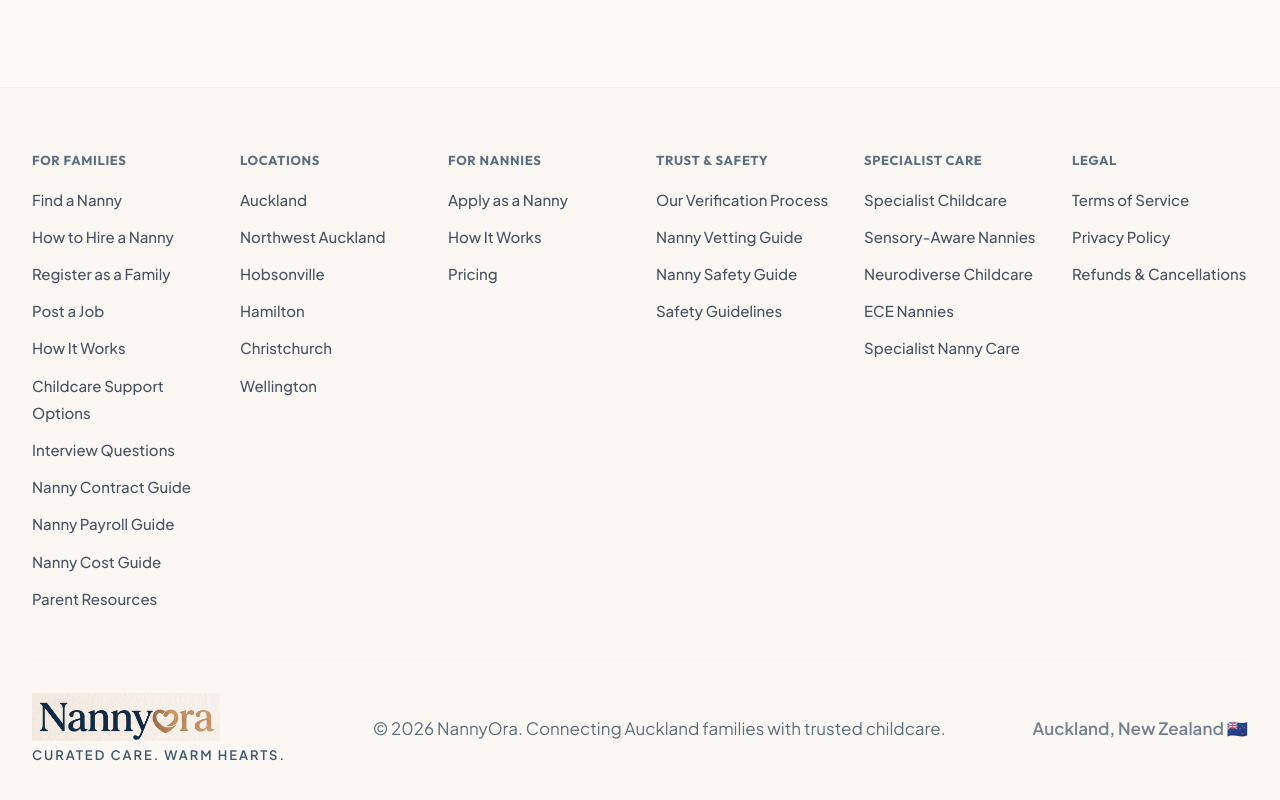
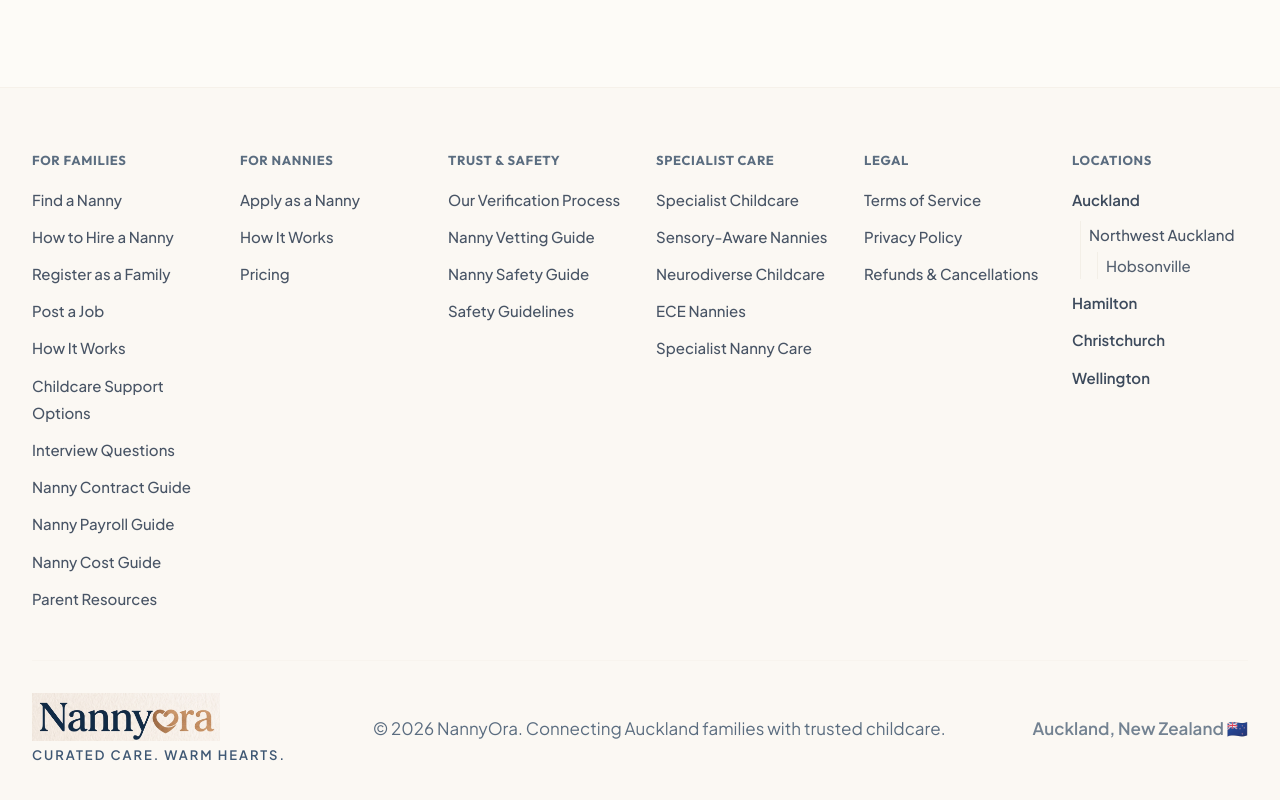
Before and after one commit to Zreeshah/nanny-ora, a Next.js app: page /verification-process in a window 1280 px wide. Shown: the part 4441-5241 px from the top of the page. Built offline with nearby package versions, Linux system fonts and the light colour scheme; no server answers.

Commit message:
Nest location links by region

```diff
--- a/src/components/layout/Footer.tsx
+++ b/src/components/layout/Footer.tsx
@@ -1,5 +1,6 @@
 import Link from "next/link";
 import Image from "next/image";
+import { locationNavigation } from "@/lib/location-navigation";
 
 const footerLinks = {
   "For Families": [
@@ -14,14 +15,6 @@
     { href: "/nanny-payroll", label: "Nanny Payroll Guide" },
     { href: "/nanny-cost", label: "Nanny Cost Guide" },
     { href: "/parent-resources", label: "Parent Resources" },
-  ],
-  "Locations": [
-    { href: "/nannies/auckland", label: "Auckland" },
-    { href: "/nannies/auckland/northwest-auckland", label: "Northwest Auckland" },
-    { href: "/nannies/auckland/hobsonville", label: "Hobsonville" },
-    { href: "/nannies/hamilton", label: "Hamilton" },
-    { href: "/nannies/christchurch", label: "Christchurch" },
-    { href: "/nannies/wellington", label: "Wellington" },
   ],
   "For Nannies": [
     { href: "/apply-as-nanny", label: "Apply as a Nanny" },
@@ -71,6 +64,49 @@
               </ul>
             </div>
           ))}
+          <div>
+            <h3 className="text-xs font-bold uppercase tracking-wider text-muted-foreground mb-4">Locations</h3>
+            <ul className="space-y-2.5">
+              {locationNavigation.map((location) => (
+                <li key={location.href}>
+                  <Link
+                    href={location.href}
+                    className="text-sm font-semibold text-foreground/80 hover:text-primary transition-colors duration-200"
+                  >
+                    {location.label}
+                  </Link>
+                  {location.children && (
+                    <ul className="mt-2 ml-2 border-l border-border/40 pl-2 space-y-2">
+                      {location.children.map((subregion) => (
+                        <li key={subregion.href}>
+                          <Link
+                            href={subregion.href}
+                            className="text-sm font-medium text-foreground/75 hover:text-primary transition-colors duration-200"
+                          >
+                            {subregion.label}
+                          </Link>
+                          {subregion.children && (
+                            <ul className="mt-1 ml-2 border-l border-border/40 pl-2 space-y-1">
+                              {subregion.children.map((suburb) => (
+                                <li key={suburb.href}>
+                                  <Link
+                                    href={suburb.href}
+                                    className="text-sm font-medium text-foreground/70 hover:text-primary transition-colors duration-200"
+                                  >
+                                    {suburb.label}
+                                  </Link>
+                                </li>
+                              ))}
+                            </ul>
+                          )}
+                        </li>
+                      ))}
+                    </ul>
+                  )}
+                </li>
+              ))}
+            </ul>
+          </div>
         </div>
 
         {/* Divider */}
--- a/src/components/layout/Header.tsx
+++ b/src/components/layout/Header.tsx
@@ -7,21 +7,13 @@
 import { Menu, X, LogOut, LayoutDashboard, ChevronDown } from "lucide-react";
 import { useState } from "react";
 import { Button } from "@/components/ui/Button";
+import { locationNavigation, type LocationNavigationLink } from "@/lib/location-navigation";
 
 const navLinks = [
   { href: "/find-a-nanny", label: "Find a Nanny" },
   { href: "/how-it-works", label: "How It Works" },
   { href: "/trust-and-safety", label: "Trust & Safety" },
   { href: "/pricing", label: "Pricing" },
-];
-
-const locationLinks = [
-  { href: "/nannies/auckland", label: "Auckland" },
-  { href: "/nannies/auckland/northwest-auckland", label: "Northwest Auckland" },
-  { href: "/nannies/auckland/hobsonville", label: "Hobsonville" },
-  { href: "/nannies/hamilton", label: "Hamilton" },
-  { href: "/nannies/christchurch", label: "Christchurch" },
-  { href: "/nannies/wellington", label: "Wellington" },
 ];
 
 export function Header() {
@@ -31,6 +23,36 @@
   const [desktopLocationsOpen, setDesktopLocationsOpen] = useState(false);
   const [mobileLocationsOpen, setMobileLocationsOpen] = useState(false);
   const isLocationPage = pathname.startsWith("/nannies/");
+
+  const renderLocationLinks = (links: LocationNavigationLink[], depth = 0) => (
+    <div className={depth === 0 ? "space-y-0.5" : "ml-3 border-l border-border/40 pl-2"}>
+      {links.map((link) => {
+        const isCurrentLocation = pathname === link.href || pathname.startsWith(`${link.href}/`);
+
+        return (
+          <div key={link.href}>
+            <Link
+              href={link.href}
+              onClick={() => {
+                setDesktopLocationsOpen(false);
+                setMobileMenuOpen(false);
+                setMobileLocationsOpen(false);
+              }}
+              className={cn(
+                "block rounded-xl px-3 py-2.5 text-sm font-medium transition-colors min-h-[44px]",
+                isCurrentLocation
+                  ? "bg-primary/5 text-primary"
+                  : "text-foreground/80 hover:bg-secondary/50 hover:text-foreground"
+              )}
+            >
+              {link.label}
+            </Link>
+            {link.children && renderLocationLinks(link.children, depth + 1)}
+          </div>
+        );
+      })}
+    </div>
+  );
 
   const isLoggedIn = status === "authenticated" && session?.user;
   const role = (session?.user as any)?.role;
@@ -93,23 +115,9 @@
               {desktopLocationsOpen && (
                 <div
                   id="desktop-locations-menu"
-                  className="absolute right-0 top-full mt-2 w-56 rounded-2xl border border-border/40 bg-background p-2 shadow-xl"
+                  className="absolute right-0 top-full mt-2 w-64 rounded-2xl border border-border/40 bg-background p-2 shadow-xl"
                 >
-                  {locationLinks.map((link) => (
-                    <Link
-                      key={link.href}
-                      href={link.href}
-                      onClick={() => setDesktopLocationsOpen(false)}
-                      className={cn(
-                        "block rounded-xl px-3 py-2.5 text-sm font-medium transition-colors",
-                        pathname === link.href
-                          ? "bg-primary/5 text-primary"
-                          : "text-foreground/80 hover:bg-secondary/50 hover:text-foreground"
-                      )}
-                    >
-                      {link.label}
-                    </Link>
-                  ))}
+                  {renderLocationLinks(locationNavigation)}
                 </div>
               )}
             </div>
@@ -211,24 +219,7 @@
                 </button>
                 {mobileLocationsOpen && (
                   <div id="mobile-locations-menu" className="ml-4 mt-1 border-l border-border/40 pl-3">
-                    {locationLinks.map((link) => (
-                      <Link
-                        key={link.href}
-                        href={link.href}
-                        onClick={() => {
-                          setMobileMenuOpen(false);
-                          setMobileLocationsOpen(false);
-                        }}
-                        className={cn(
-                          "block rounded-xl px-3 py-2.5 text-sm font-medium transition-colors min-h-[44px]",
-                          pathname === link.href
-                            ? "text-primary bg-primary/5"
-                            : "text-muted-foreground hover:text-foreground hover:bg-secondary/40"
-                        )}
-                      >
-                        {link.label}
-                      </Link>
-                    ))}
+                    {renderLocationLinks(locationNavigation)}
                   </div>
                 )}
               </div>
--- /dev/null
+++ b/src/lib/location-navigation.ts
@@ -0,0 +1,24 @@
+export type LocationNavigationLink = {
+  href: string;
+  label: string;
+  children?: LocationNavigationLink[];
+};
+
+export const locationNavigation: LocationNavigationLink[] = [
+  {
+    href: "/nannies/auckland",
+    label: "Auckland",
+    children: [
+      {
+        href: "/nannies/auckland/northwest-auckland",
+        label: "Northwest Auckland",
+        children: [
+          { href: "/nannies/auckland/hobsonville", label: "Hobsonville" },
+        ],
+      },
+    ],
+  },
+  { href: "/nannies/hamilton", label: "Hamilton" },
+  { href: "/nannies/christchurch", label: "Christchurch" },
+  { href: "/nannies/wellington", label: "Wellington" },
+];
```
